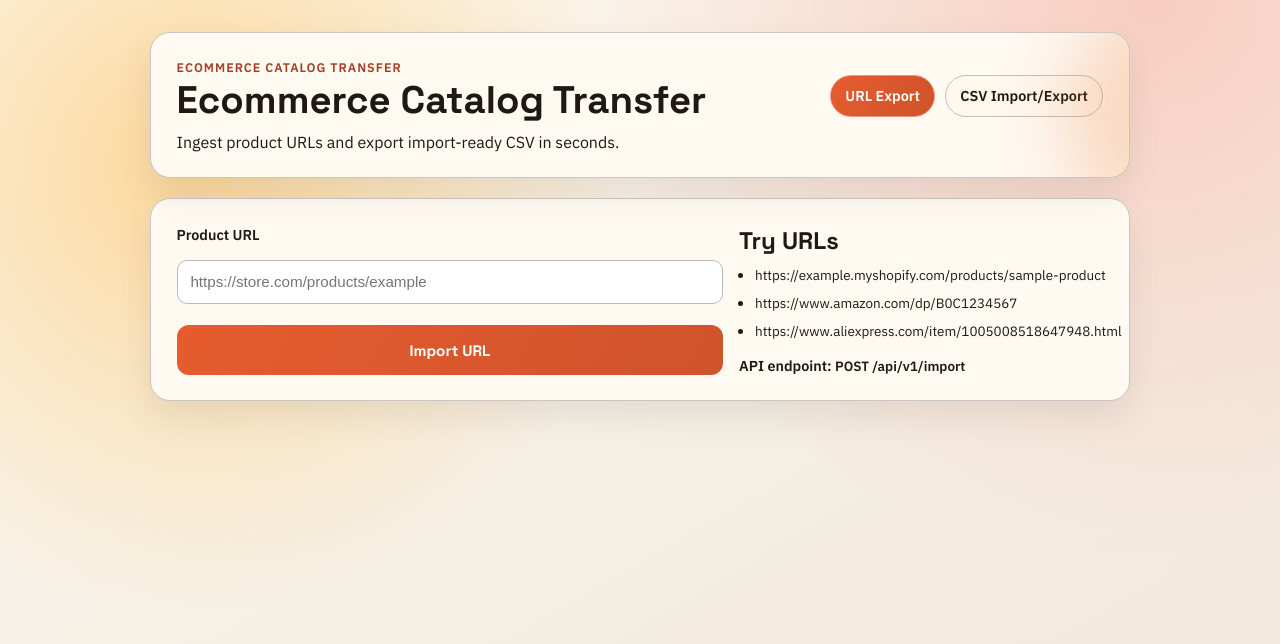
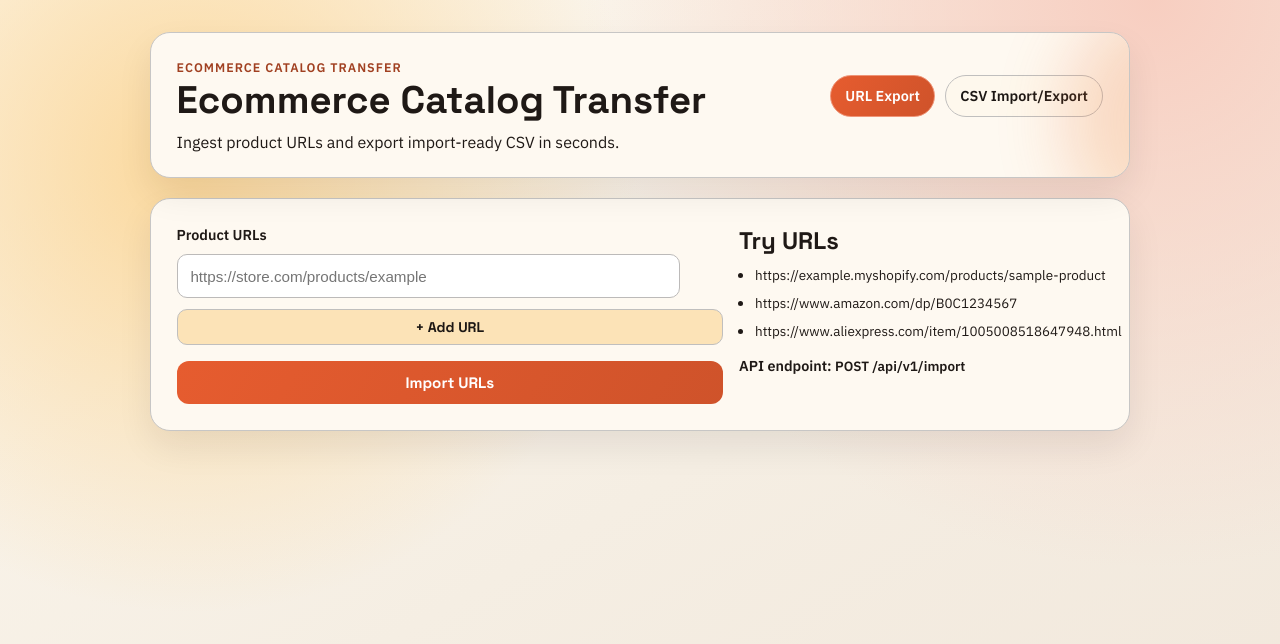
Before and after one commit to walkidni/shelfshift, a FastAPI app: page / in a window 1280 px wide. Shown: the top 644 px of the page. Run offline with FastAPI, Linux system fonts and the light colour scheme.

Commit message:
feat(batch-url-import): add multi-URL import with partial-success and batch editor

```diff
--- a/app/main.py
+++ b/app/main.py
@@ -1,4 +1,5 @@
 from pathlib import Path
+from typing import Any
 import base64
 import json
 import logging
@@ -20,6 +21,7 @@ from .schemas import (
     ExportWooCommerceCsvRequest,
     ImportRequest,
 )
+from typing import Any
 from .models import Product, serialize_product_for_api
 from .services.exporters import (
     product_to_bigcommerce_csv,
@@ -136,6 +138,22 @@ def _run_import_product(product_url: str) -> Product:
         raise
     except Exception as exc:
         raise HTTPException(status_code=500, detail=f"Internal import error: {exc}") from exc
+
+
+def _run_import_products(urls: list[str]) -> tuple[list[Product], list[dict[str, str]]]:
+    """Import multiple URLs with partial-success semantics.
+
+    Returns (products, errors) where *errors* is a list of
+    ``{"url": ..., "detail": ...}`` dicts for URLs that failed.
+    """
+    products: list[Product] = []
+    errors: list[dict[str, str]] = []
+    for url in urls:
+        try:
+            products.append(_run_import_product(url))
+        except HTTPException as exc:
+            errors.append({"url": url, "detail": exc.detail})
+    return products, errors
 
 
 def _run_import_csv_product(
@@ -378,7 +396,7 @@ def _render_web_page(
     active_page: str,
     error: str | None,
     error_title: str = "Error",
-    product_url: str,
+    product_urls: list[str] | None = None,
     target_platform: str,
     weight_unit: str,
     bigcommerce_csv_format: str,
@@ -391,8 +409,10 @@ def _render_web_page(
     preview_product_json_b64: str | None = None,
     editor_product_payload: dict | None = None,
     editor_products_payload: list[dict] | None = None,
+    url_import_errors: list[dict[str, str]] | None = None,
     status_code: int = 200,
 ) -> HTMLResponse:
+    urls = product_urls if product_urls else [""]
     return templates.TemplateResponse(
         request,
         template_name,
@@ -403,7 +423,7 @@ def _render_web_page(
             "error_title": error_title,
             "csv_error": csv_error,
             "form": {
-                "product_url": product_url,
+                "product_urls": urls,
                 "target_platform": target_platform,
                 "weight_unit": weight_unit,
                 "bigcommerce_csv_format": bigcommerce_csv_format,
@@ -426,6 +446,7 @@ def _render_web_page(
             "preview_product_json_b64": preview_product_json_b64,
             "editor_product_payload": editor_product_payload,
             "editor_products_payload": editor_products_payload or [],
+            "url_import_errors": url_import_errors or [],
         },
         status_code=status_code,
     )
@@ -442,12 +463,23 @@ def detect(url: str = Query(..., description="Product URL to classify")) -> dict
 
 
 @app.post("/api/v1/import")
-def import_from_api(payload: ImportRequest) -> dict:
-    product = _run_import_product(payload.product_url)
-    return serialize_product_for_api(
-        product,
-        include_raw=settings.debug,
-    )
+def import_from_api(payload: ImportRequest) -> Any:
+    urls = [u.strip() for u in payload.urls_list if u.strip()]
+    if not urls:
+        raise HTTPException(status_code=400, detail="product_urls is required")
+
+    if len(urls) == 1:
+        product = _run_import_product(urls[0])
+        return serialize_product_for_api(product, include_raw=settings.debug)
+
+    products, errors = _run_import_products(urls)
+    return {
+        "products": [
+            serialize_product_for_api(p, include_raw=settings.debug)
+            for p in products
+        ],
+        "errors": errors,
+    }
 
 
 @app.post("/api/v1/import/csv")
@@ -558,7 +590,7 @@ def home(request: Request) -> HTMLResponse:
         template_name="index.html",
         active_page="url",
         error=None,
-        product_url="",
+        product_urls=[],
         target_platform="shopify",
         weight_unit=DEFAULT_WEIGHT_UNIT_BY_TARGET["shopify"],
         bigcommerce_csv_format="modern",
@@ -570,41 +602,101 @@ def home(request: Request) -> HTMLResponse:
 @app.post("/import.url")
 def import_url_from_web(
     request: Request,
-    product_url: str = Form(...),
+    product_urls: list[str] = Form(...),
 ) -> HTMLResponse:
-    try:
-        product = _run_import_product(product_url)
-        editor_payload = serialize_product_for_api(product, include_raw=False)
+    urls = [u.strip() for u in product_urls if u.strip()]
+    if not urls:
         return _render_web_page(
             request,
             template_name="index.html",
             active_page="url",
-            error=None,
+            error="At least one product URL is required.",
             error_title="Import Error",
-            product_url=product_url,
+            product_urls=[],
             target_platform="shopify",
             weight_unit=DEFAULT_WEIGHT_UNIT_BY_TARGET["shopify"],
             bigcommerce_csv_format="modern",
             squarespace_product_page="",
             squarespace_product_url="",
-            preview_product_json_b64=_product_to_json_b64(product),
-            editor_product_payload=editor_payload,
+            status_code=400,
         )
-    except HTTPException as exc:
+
+    if len(urls) == 1:
+        try:
+            product = _run_import_product(urls[0])
+            editor_payload = serialize_product_for_api(product, include_raw=False)
+            return _render_web_page(
+                request,
+                template_name="index.html",
+                active_page="url",
+                error=None,
+                error_title="Import Error",
+                product_urls=urls,
+                target_platform="shopify",
+                weight_unit=DEFAULT_WEIGHT_UNIT_BY_TARGET["shopify"],
+                bigcommerce_csv_format="modern",
+                squarespace_product_page="",
+                squarespace_product_url="",
+                preview_product_json_b64=_product_to_json_b64(product),
+                editor_product_payload=editor_payload,
+            )
+        except HTTPException as exc:
+            return _render_web_page(
+                request,
+                template_name="index.html",
+                active_page="url",
+                error=exc.detail,
+                error_title="Import Error",
+                product_urls=urls,
+                target_platform="shopify",
+                weight_unit=DEFAULT_WEIGHT_UNIT_BY_TARGET["shopify"],
+                bigcommerce_csv_format="modern",
+                squarespace_product_page="",
+                squarespace_product_url="",
+                status_code=exc.status_code,
+            )
+
+    # -- batch import (multiple URLs, partial-success) --
+    products, import_errors = _run_import_products(urls)
+    if not products:
         return _render_web_page(
             request,
             template_name="index.html",
             active_page="url",
-            error=exc.detail,
+            error="All URL imports failed.",
             error_title="Import Error",
-            product_url=product_url,
+            product_urls=urls,
             target_platform="shopify",
             weight_unit=DEFAULT_WEIGHT_UNIT_BY_TARGET["shopify"],
             bigcommerce_csv_format="modern",
             squarespace_product_page="",
             squarespace_product_url="",
-            status_code=exc.status_code,
+            url_import_errors=import_errors,
+            status_code=422,
         )
+
+    editor_payloads = [serialize_product_for_api(p, include_raw=False) for p in products]
+    is_batch = len(products) > 1
+    return _render_web_page(
+        request,
+        template_name="index.html",
+        active_page="url",
+        error=None,
+        error_title="Import Error",
+        product_urls=urls,
+        target_platform="shopify",
+        weight_unit=DEFAULT_WEIGHT_UNIT_BY_TARGET["shopify"],
+        bigcommerce_csv_format="modern",
+        squarespace_product_page="",
+        squarespace_product_url="",
+        preview_product_json_b64=(
+            _products_to_json_b64(products) if is_batch
+            else _product_to_json_b64(products[0])
+        ),
+        editor_product_payload=editor_payloads[0] if not is_batch else None,
+        editor_products_payload=editor_payloads if is_batch else None,
+        url_import_errors=import_errors if import_errors else None,
+    )
 
 
 @app.get("/csv", response_class=HTMLResponse)
@@ -614,7 +706,7 @@ def csv_home(request: Request) -> HTMLResponse:
         template_name="csv.html",
         active_page="csv",
         error=None,
-        product_url="",
+        product_urls=[],
         target_platform="shopify",
         weight_unit=DEFAULT_WEIGHT_UNIT_BY_TARGET["shopify"],
         bigcommerce_csv_format="modern",
@@ -726,7 +818,7 @@ def import_csv_from_web(
             template_name="csv.html",
             active_page="csv",
             error=None,
-            product_url="",
+            product_urls=[],
             target_platform="shopify",
             weight_unit=DEFAULT_WEIGHT_UNIT_BY_TARGET["shopify"],
             bigcommerce_csv_format="modern",
@@ -748,7 +840,7 @@ def import_csv_from_web(
             active_page="csv",
             error=None,
             csv_error=exc.detail,
-            product_url="",
+            product_urls=[],
             target_platform="shopify",
             weight_unit=DEFAULT_WEIGHT_UNIT_BY_TARGET["shopify"],
             bigcommerce_csv_format="modern",
@@ -823,7 +915,7 @@ def export_csv_from_web(
             active_page="url",
             error=exc.detail,
             error_title="Export Error",
-            product_url=product_url,
+            product_urls=[product_url],
             target_platform=target_platform,
             weight_unit=weight_unit,
             bigcommerce_csv_format=bigcommerce_csv_format,
--- a/app/web/static/app.js
+++ b/app/web/static/app.js
@@ -74,6 +74,70 @@
       }
       selectEl.appendChild(option);
     });
+  };
+
+  const initUrlInputList = () => {
+    const list = document.querySelector("[data-url-input-list]");
+    const addBtn = document.querySelector("[data-action='add-url']");
+    if (!list || !addBtn) {
+      return;
+    }
+
+    const _createRow = (value) => {
+      const row = document.createElement("div");
+      row.className = "url-input-row";
+      row.setAttribute("data-url-row", "");
+
+      const input = document.createElement("input");
+      input.name = "product_urls";
+      input.type = "url";
+      input.placeholder = "https://store.com/products/example";
+      input.value = value || "";
+
+      const removeBtn = document.createElement("button");
+      removeBtn.type = "button";
+      removeBtn.className = "url-remove-btn";
+      removeBtn.setAttribute("data-action", "remove-url");
+      removeBtn.setAttribute("aria-label", "Remove URL");
+      removeBtn.innerHTML = "\u00d7";
+
+      row.appendChild(input);
+      row.appendChild(removeBtn);
+      return row;
+    };
+
+    const _syncRemoveButtons = () => {
+      const rows = list.querySelectorAll("[data-url-row]");
+      rows.forEach((row) => {
+        const btn = row.querySelector("[data-action='remove-url']");
+        if (btn) {
+          btn.style.visibility = rows.length > 1 ? "visible" : "hidden";
+        }
+      });
+    };
+
+    addBtn.addEventListener("click", () => {
+      list.appendChild(_createRow(""));
+      _syncRemoveButtons();
+      const inputs = list.querySelectorAll("input[name='product_urls']");
+      if (inputs.length > 0) {
+        inputs[inputs.length - 1].focus();
+      }
+    });
+
+    list.addEventListener("click", (e) => {
+      const removeBtn = e.target.closest("[data-action='remove-url']");
+      if (!removeBtn) {
+        return;
+      }
+      const row = removeBtn.closest("[data-url-row]");
+      if (row && list.querySelectorAll("[data-url-row]").length > 1) {
+        row.remove();
+        _syncRemoveButtons();
+      }
+    });
+
+    _syncRemoveButtons();
   };
 
   const initUrlExportForm = () => {
@@ -517,6 +581,7 @@
   };
 
   document.addEventListener("DOMContentLoaded", () => {
+    initUrlInputList();
     initUrlExportForm();
     initCsvImportForm();
     initCsvPreviewExportForm();
--- a/app/web/static/styles.css
+++ b/app/web/static/styles.css
@@ -506,3 +506,71 @@ code {
   padding: 0.5rem 1rem 1rem;
   border-top: 1px solid color-mix(in srgb, var(--brand-ink), white 82%);
 }
+
+.url-input-list {
+  display: grid;
+  gap: 0.5rem;
+}
+
+.url-input-row {
+  display: flex;
+  gap: 0.45rem;
+  align-items: center;
+}
+
+.url-input-row input {
+  flex: 1;
+  min-width: 0;
+}
+
+.url-remove-btn {
+  flex-shrink: 0;
+  display: inline-flex;
+  align-items: center;
+  justify-content: center;
+  width: 36px;
+  height: 36px;
+  margin-top: 0;
+  padding: 0;
+  border-radius: 8px;
+  font-size: 1.15rem;
+  line-height: 1;
+  background: color-mix(in srgb, var(--brand-ink), white 85%);
+  color: color-mix(in srgb, var(--brand-ink), white 20%);
+  cursor: pointer;
+  transition: background 120ms ease, color 120ms ease;
+}
+
+.url-remove-btn:hover {
+  background: #c23a2b;
+  color: #fff;
+  transform: none;
+  box-shadow: none;
+}
+
+.url-add-btn {
+  margin-top: 0;
+  padding: 0.5rem 0.9rem;
+  border-radius: 10px;
+  font-size: 0.88rem;
+  font-weight: 600;
+  background: color-mix(in srgb, var(--brand-secondary), white 60%);
+  color: color-mix(in srgb, var(--brand-ink), black 10%);
+  border: 1px solid color-mix(in srgb, var(--brand-ink), white 72%);
+  cursor: pointer;
+  transition: background 120ms ease, border-color 120ms ease;
+}
+
+.url-add-btn:hover {
+  background: color-mix(in srgb, var(--brand-secondary), white 40%);
+  border-color: color-mix(in srgb, var(--brand-primary), white 50%);
+  transform: none;
+  box-shadow: none;
+}
+
+.import-error-list {
+  margin: 0.5rem 0 0;
+  padding-left: 1.2rem;
+  display: grid;
+  gap: 0.4rem;
+}
--- a/app/web/templates/index.html
+++ b/app/web/templates/index.html
@@ -3,17 +3,23 @@
 {% block content %}
   <section class="panel grid">
     <form class="import-form" method="post" action="/import.url">
-      <label for="product_url">Product URL</label>
-      <input
-        id="product_url"
-        name="product_url"
-        type="url"
-        placeholder="https://store.com/products/example"
-        value="{{ form.product_url }}"
-        required
-      />
+      <label>Product URLs</label>
+      <div class="url-input-list" data-url-input-list>
+        {% for url in form.product_urls %}
+        <div class="url-input-row" data-url-row>
+          <input
+            name="product_urls"
+            type="url"
+            placeholder="https://store.com/products/example"
+            value="{{ url }}"
+          />
+          <button type="button" class="url-remove-btn" data-action="remove-url" aria-label="Remove URL">&times;</button>
+        </div>
+        {% endfor %}
+      </div>
+      <button type="button" class="url-add-btn" data-action="add-url">+ Add URL</button>
 
-      <button type="submit">Import URL</button>
+      <button type="submit">Import URLs</button>
     </form>
 
     <aside class="info">
@@ -77,6 +132,17 @@
   </section>
   {% endif %}
 
+  {% if url_import_errors %}
+  <section class="panel error">
+    <h2>Some URLs Failed</h2>
+    <ul class="import-error-list">
+      {% for err in url_import_errors %}
+      <li><code>{{ err.url }}</code> &mdash; {{ err.detail }}</li>
+      {% endfor %}
+    </ul>
+  </section>
+  {% endif %}
+
   {% if error %}
   <section class="panel error">
     <h2>{{ error_title }}</h2>
```
Also changed, not shown: other parts of app/web/templates/index.html (+50 -1 lines), app/schemas.py (+20 -2 lines), tests/api/test_app.py (+4 -3 lines), tests/api/test_batch_url_feature.py (added, +322 -0 lines).
